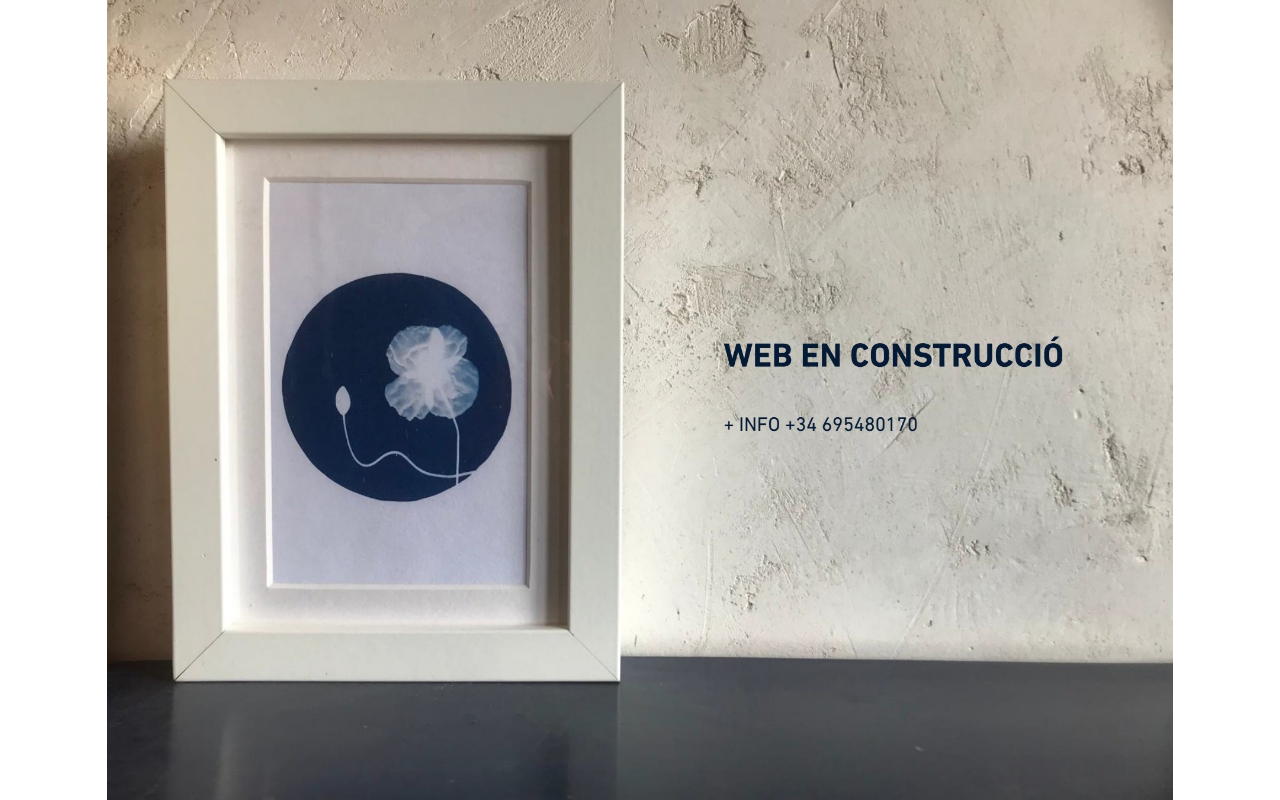
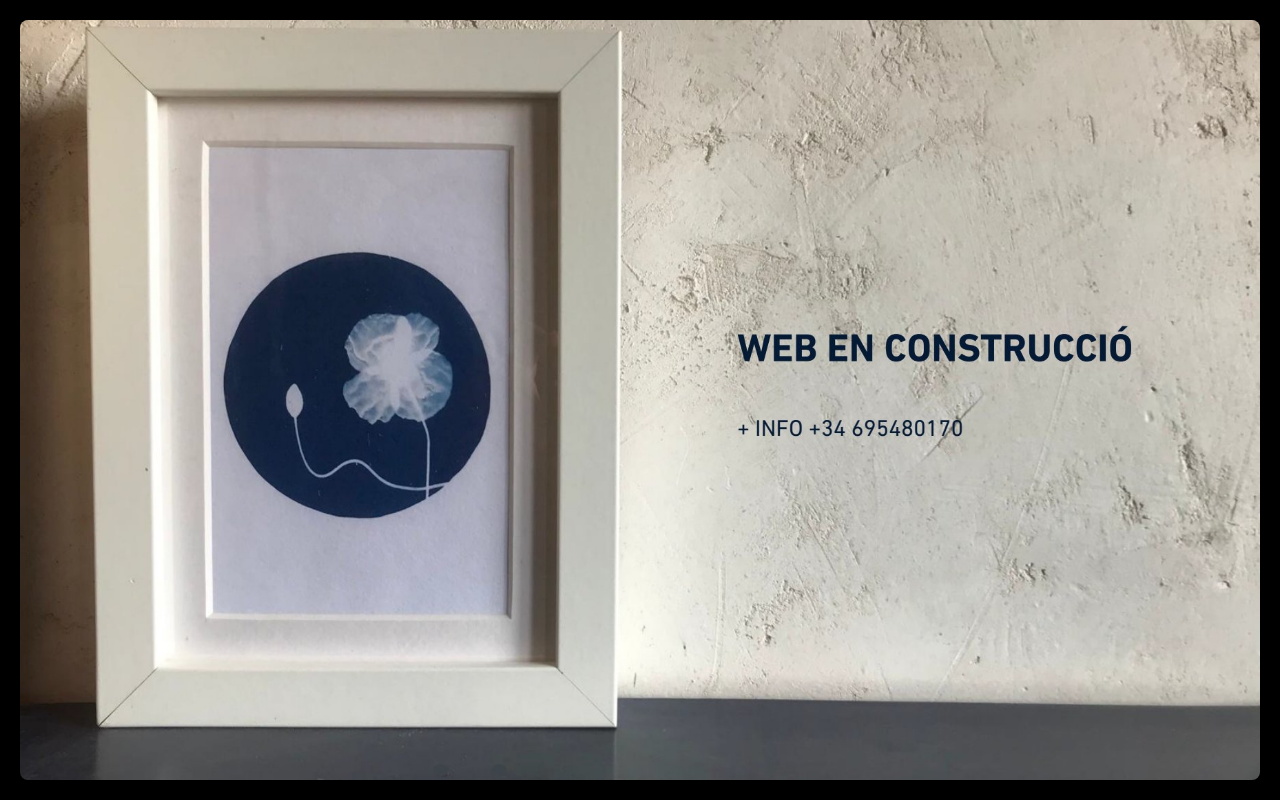
Before and after one commit to P1nkx/gardenias, a plain HTML site: page index.html in a window 1280 px wide. Drawn offline with Linux system fonts and the light colour scheme.

Commit message:
Update index.html

```diff
--- a/index.html
+++ b/index.html
@@ -5,20 +5,33 @@
     <meta name="viewport" content="width=device-width, initial-scale=1.0">
     <title>Mi Web a Pantalla Completa</title>
         <style>
-        /* Quitamos márgenes y hacemos que el cuerpo ocupe todo */
             body, html {
                 margin: 0;
                 padding: 0;
                 width: 100%;
                 height: 100%;
-            overflow: hidden; /* Evita el scroll si no lo quieres */
+                background-color: #000; /* Fondo negro para los bordes */
+                display: flex;
+                align-items: center;
+                justify-content: center;
+                box-sizing: border-box;
             }
 
-        /* Estilo para que la imagen cubra toda la pantalla */
+            /* Contenedor con margen de seguridad */
+            picture {
+                width: 100%;
+                height: 100%;
+                display: flex;
+                /* AQUÍ CONTROLAS EL MARGEN: 20px de separación en todos los lados */
+                padding: 20px;
+                box-sizing: border-box;
+            }
+
             .full-screen-img {
-            width: 100vw;
-            height: 100vh;
-            object-fit: contain; /* Esto hace que la foto rellene el espacio sin deformarse */
+                width: 100%;
+                height: 100%;
+                object-fit: cover; /* Mantiene el efecto cover */
+                border-radius: 8px; /* Opcional: bordes redondeados para que quede más moderno */
                 display: block;
             }
         </style>
```
Lines whose indentation alone changed are shown as unchanged.
